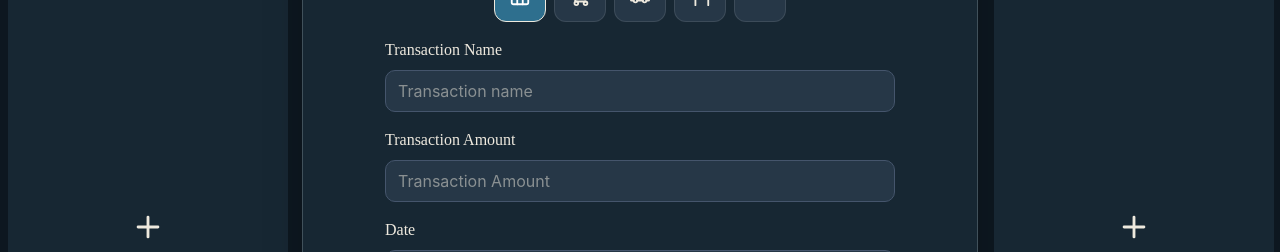
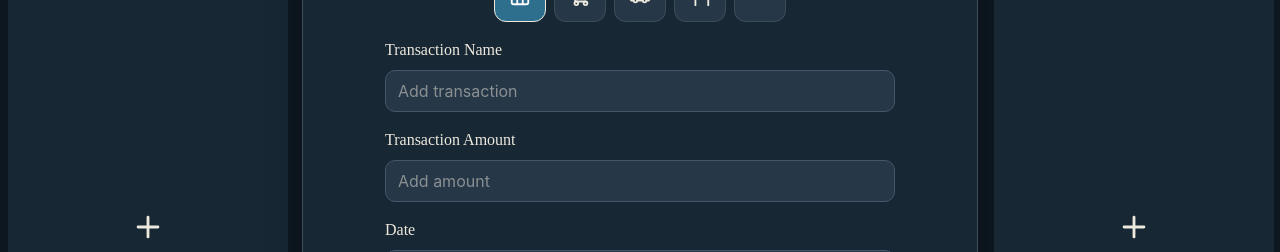
Before and after one commit to EricMoreland/Chrema_Phase_2, a React (Vite) app: page / in a window 1280 px wide. Both pictures are taken after a click on the button "+ ADD TRANSACTION". Shown: the part 295-547 px from the top of the page. Built offline with nearby package versions, Linux system fonts and the light colour scheme; no server answers; a web font is replaced by a local one.

Commit message:
update to the placeholders for amount and name of transaction

```diff
--- a/src/components/TransactionForm.jsx
+++ b/src/components/TransactionForm.jsx
@@ -17,6 +17,11 @@ function TransactionForm({
     onClose
 }){
 
+    const handleSaveTransaction = () => {
+        handleAddTransactionProp()
+        setNewDescription('')
+        setNewAmount('')
+    }
 
     return (
         <div className="min-h-[440px] text-left">
@@ -85,7 +90,7 @@ function TransactionForm({
                 <input
                     id="new-transaction-name"
                     type='text'
-                    placeholder='Transaction name'
+                    placeholder='Add transaction'
                     value={newDescription}
                     //event = info about what just happend in the input box (here: the new text typed)
                     onChange={(event) => setNewDescription(event.target.value)} //event.target = the input box, .value = its current text
@@ -99,7 +104,7 @@ function TransactionForm({
                 <input
                     id="new-transaction-amount"
                     type='number'
-                    placeholder='Transaction Amount'
+                    placeholder='Add amount'
                     value={newAmount}
                     onChange={(event) => setNewAmount(event.target.value)}
                     className="w-full rounded-[10px] border border-slate-600 bg-[#263747] px-3 py-2 text-[#eee9de] outline-none focus:border-sky-400"
@@ -119,7 +124,7 @@ function TransactionForm({
 
                 {/* Save the transaction or close the form*/}
             <div className="mt-8 flex gap-6">
-                <button onClick={handleAddTransactionProp}
+                <button onClick={handleSaveTransaction}
                 className="flex-1 rounded-[10px] bg-[#2e6f8e] px-4 py-3 font-serif text-lg text-[#eee9de] hover:bg-[#3b8cae]"
                 >
                 Save
```
